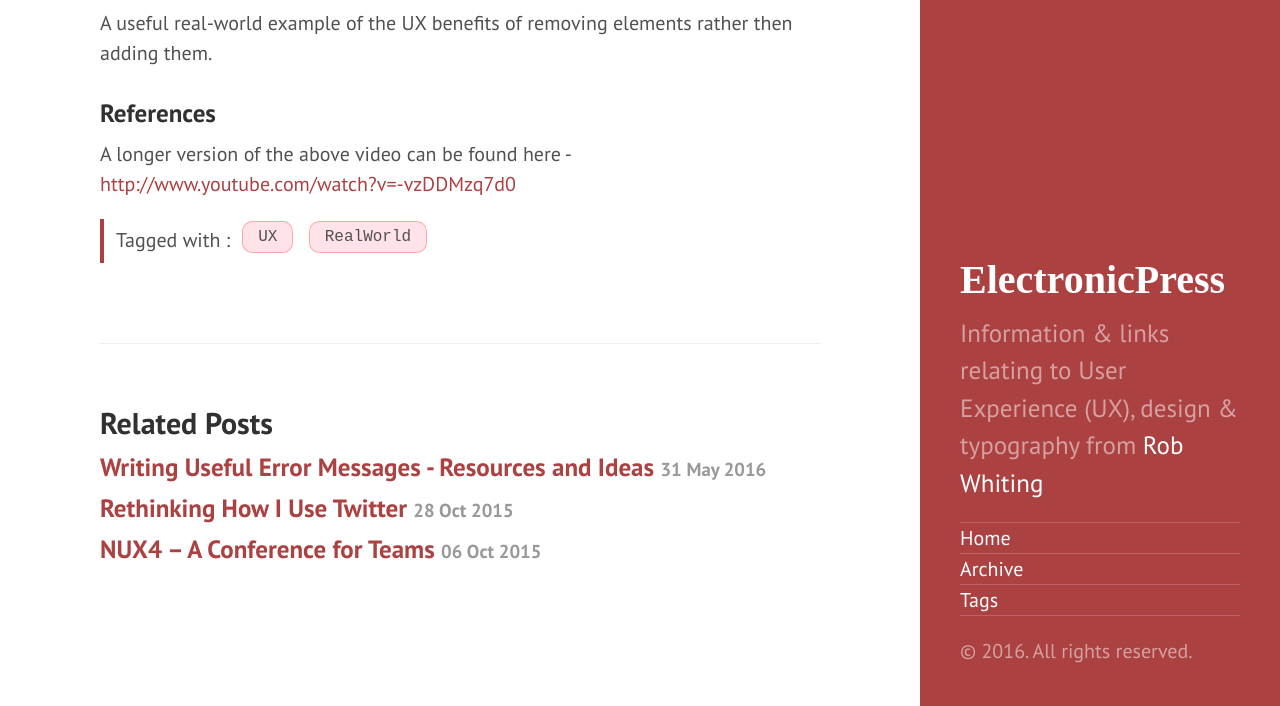
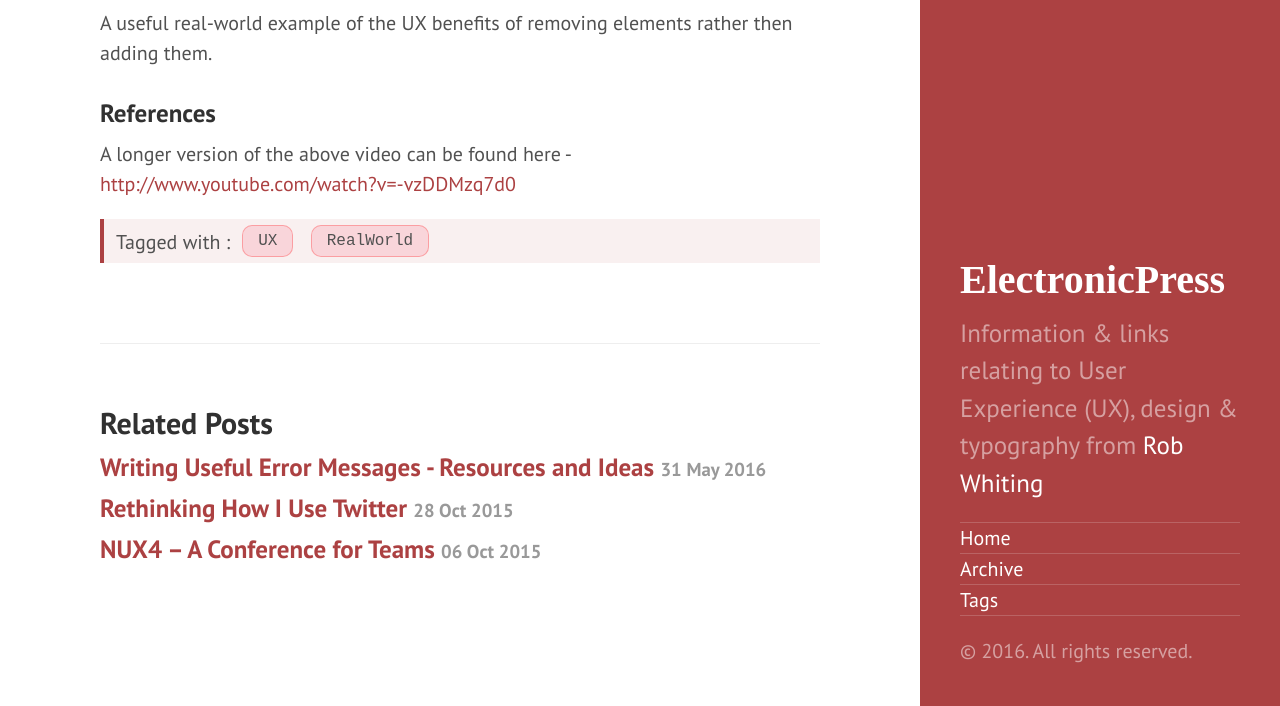
Before and after one commit to whitingx/whitingx.github.io, a Jekyll site: the page built from _posts/2013-04-24-improving-ux-by-removing-features.md, in a window 1280 px wide and 1281 px high. Shown: the part 575-1281 px from the top of the window. Built offline with Jekyll 4.4.1, drawn with Linux system fonts in a browser that asks for light colours; some web fonts are replaced; comment, search, counter and statistics services are not loaded.

Commit message:
style fix - tag area

```diff
--- a/public/css/hyde.css
+++ b/public/css/hyde.css
@@ -269,11 +269,12 @@ a.sidebar-nav-item:focus {
 
 .tagged {
     border-left: 4px solid #ac4142;
+    background: rgba(172, 65, 66, 0.08);
 }
 
 .tagged p {
     float: left;
-    padding: 6px 12px 0 12px;
+    padding: 8px 6px 0 12px;
 }
 
 .tag {
@@ -285,6 +286,6 @@ a.sidebar-nav-item:focus {
     font-family: monospace;
     font-size: .8em;
     display: inline-flex;
-    margin: 0 10px 10px 0;
+    margin: 6px;
     border: 1px solid rgba(255, 0, 0, 0.26);
 }
```
